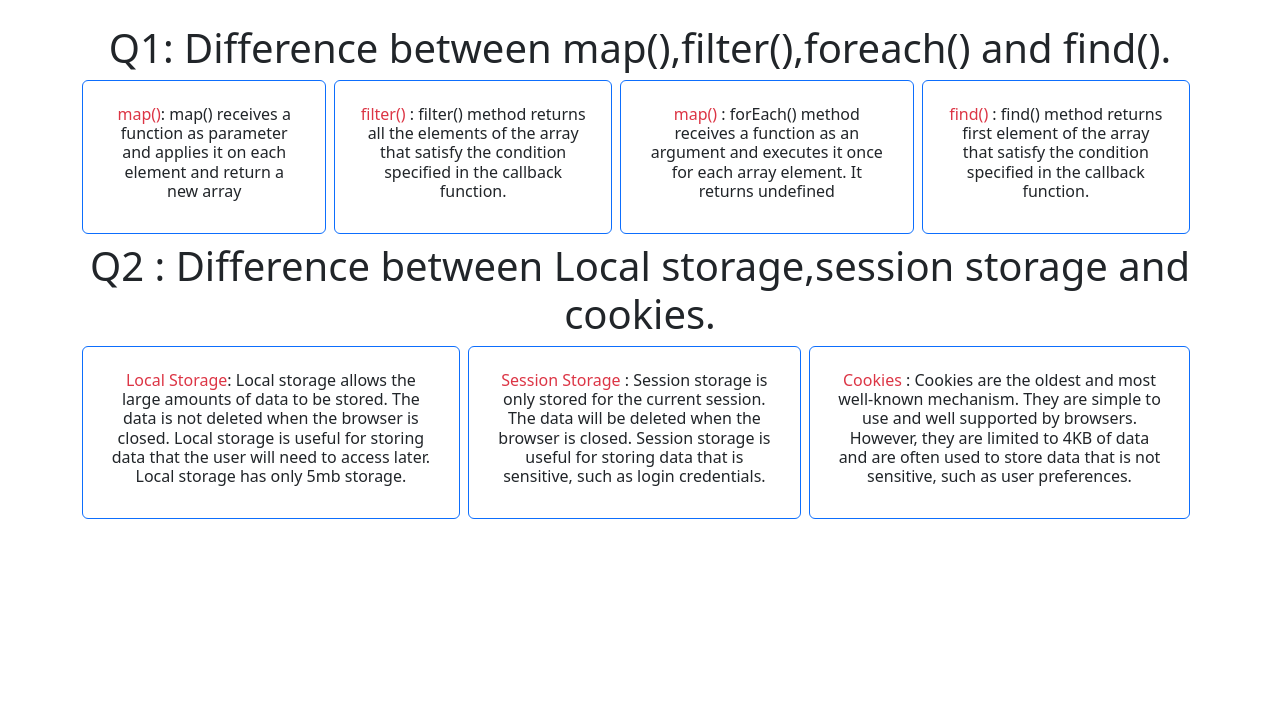
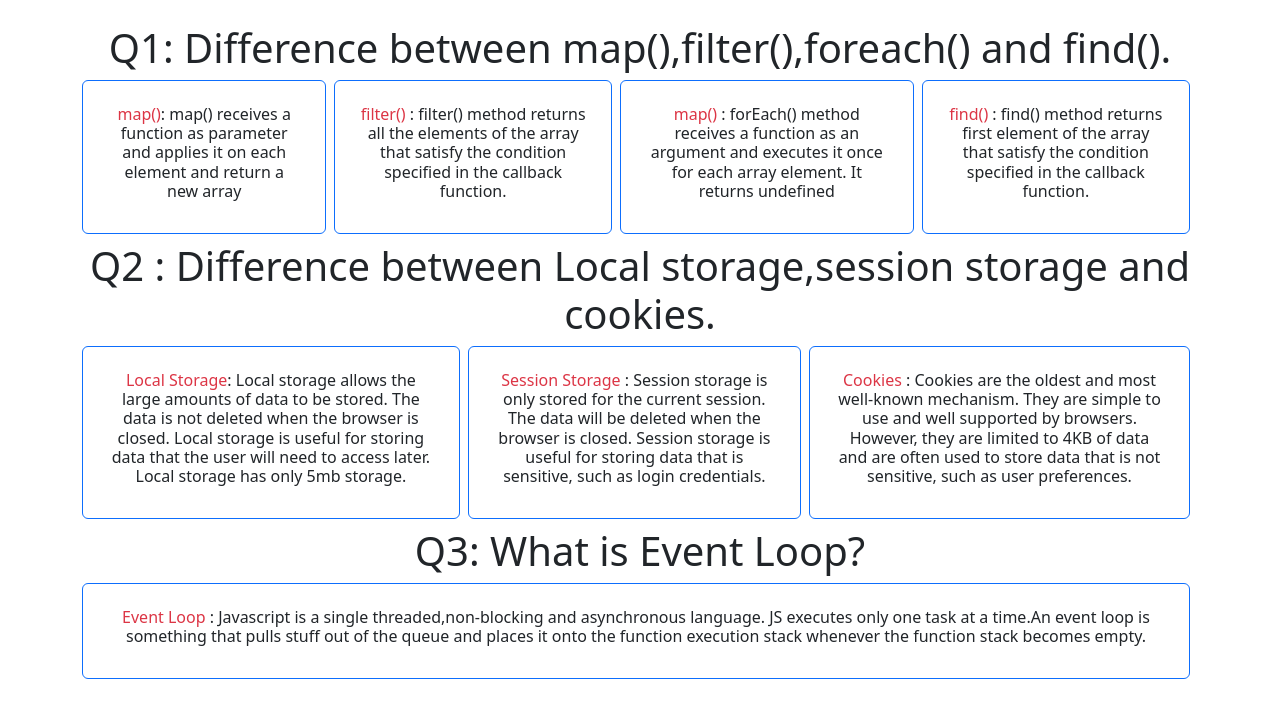
Before and after one commit to Hridoy-Rahman/quiz-hero, a plain HTML site: page blog.html in a window 1280 px wide. Drawn offline with nearby package versions, Linux system fonts and the light colour scheme.

Commit message:
Event loop answer added

```diff
--- a/blog.html
+++ b/blog.html
@@ -37,17 +37,31 @@
             <h1>Q2 : Difference between Local storage,session storage and cookies.</h1>
             <div class="d-flex flex-column flex-md-row ">
                 <div class="border border-primary rounded p-4 me-2 mb-2">
-                    <h6><span class="text-danger">Local Storage</span>: Local storage allows the  large amounts of data to be stored. The data is not deleted when the browser is closed. Local storage is useful for storing data that the user will need to access later. Local storage has only 5mb storage.</h6>
+                    <h6><span class="text-danger">Local Storage</span>: Local storage allows the large amounts of data
+                        to be stored. The data is not deleted when the browser is closed. Local storage is useful for
+                        storing data that the user will need to access later. Local storage has only 5mb storage.</h6>
                 </div>
                 <div class="border border-primary rounded p-4 me-2 mb-2">
-                    <h6><span class="text-danger">Session Storage</span> : Session storage is only stored for the current session. The data will be deleted when the browser is closed. Session storage is useful for storing data that is sensitive, such as login credentials.</h6>
+                    <h6><span class="text-danger">Session Storage</span> : Session storage is only stored for the
+                        current session. The data will be deleted when the browser is closed. Session storage is useful
+                        for storing data that is sensitive, such as login credentials.</h6>
                 </div>
                 <div class="border border-primary rounded p-4 me-2 mb-2">
-                    <h6><span class="text-danger">Cookies</span> : Cookies are the oldest and most well-known mechanism. They are simple to use and well supported by browsers. However, they are limited to 4KB of data and are often used to store data that is not sensitive, such as user preferences.</h6>
+                    <h6><span class="text-danger">Cookies</span> : Cookies are the oldest and most well-known mechanism.
+                        They are simple to use and well supported by browsers. However, they are limited to 4KB of data
+                        and are often used to store data that is not sensitive, such as user preferences.</h6>
                 </div>
             </div>
         </div>
-
+        <div>
+            <h1>Q3: What is Event Loop?</h1>
+            <div class="border border-primary rounded p-4 me-2 mb-2">
+                <h6><span class="text-danger">Event Loop</span> : Javascript is a single threaded,non-blocking and
+                    asynchronous language. JS executes only one task at a time.An event loop is something that pulls
+                    stuff out of the queue and places it onto the function execution stack whenever the function stack
+                    becomes empty.</h6>
+            </div>
+        </div>
         <div></div>
         <div></div>
     </div>
```
